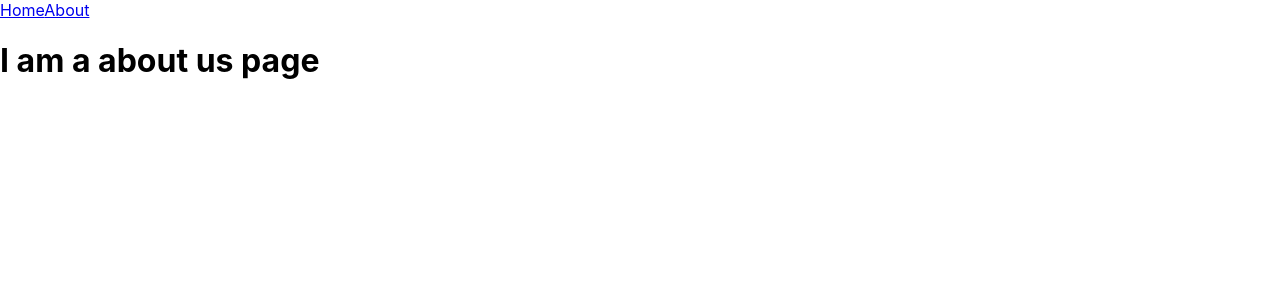
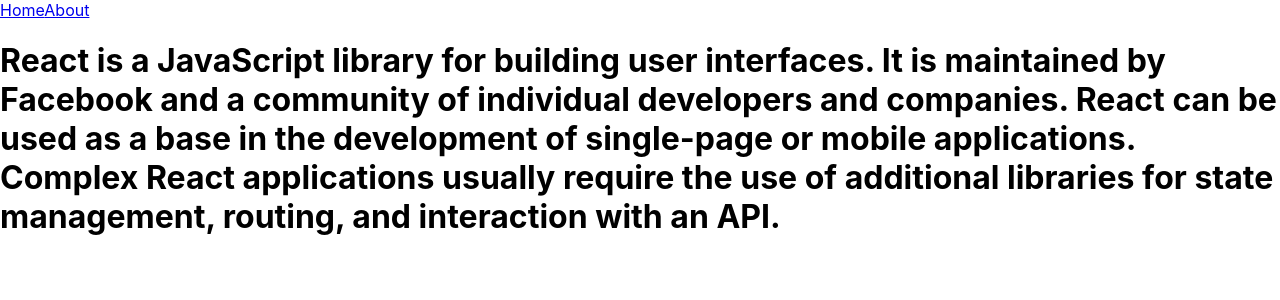
Before and after one commit to aslin-joel-r/learning-react-js, a React (Create React App) app in the folder client/: page /about in a window 1280 px wide. Shown: the top 300 px of the page. Built offline with nearby package versions, Linux system fonts and the light colour scheme.

Commit message:
understanded the diff btw link and a tags

```diff
--- a/client/src/App.js
+++ b/client/src/App.js
@@ -1,14 +1,14 @@
 import About from './components/About';
 import Home from './components/Home';
-import {Routes, Route} from 'react-router-dom';
+import {Routes, Route,Link} from 'react-router-dom';
 
 function App() {
 
   return (
     <div>
       <nav>
-        <a href='#'>Home</a>
-        <a href='#'>About</a>
+        <Link to='/'>Home</Link>
+        <Link to='/about'>About</Link>
       </nav>
      <Routes>
       <Route path='/' element={<Home />} />
--- a/client/src/components/About.js
+++ b/client/src/components/About.js
@@ -2,7 +2,7 @@
 
     return(
         <h1>
-            I am a about us page
+            React is a JavaScript library for building user interfaces. It is maintained by Facebook and a community of individual developers and companies. React can be used as a base in the development of single-page or mobile applications. Complex React applications usually require the use of additional libraries for state management, routing, and interaction with an API.
         </h1>
     )
 }
--- a/client/src/components/Home.js
+++ b/client/src/components/Home.js
@@ -1,7 +1,7 @@
 function Home(){
     return (
         <h1>
-            I am a home page
+            Welcome
         </h1>
     )
 }
```
